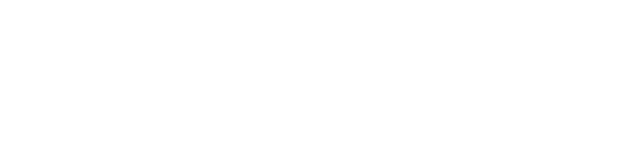
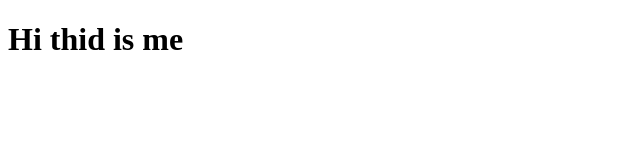
Before and after one commit to BhupalReddySama262318/TIC-TAC-TOE, a plain HTML site: page index.html in a window 1280 px wide. Shown: the whole page, without its empty margins (0-640 px from the left). Drawn offline with Linux system fonts and the light colour scheme.

Commit message:
update html file

```diff
--- a/index.html
+++ b/index.html
@@ -6,6 +6,6 @@
     <title>TIC-TAC-TOE</title>
 </head>
 <body>
-
+    <h1>Hi thid is me</h1>
 </body>
 </html>
```
